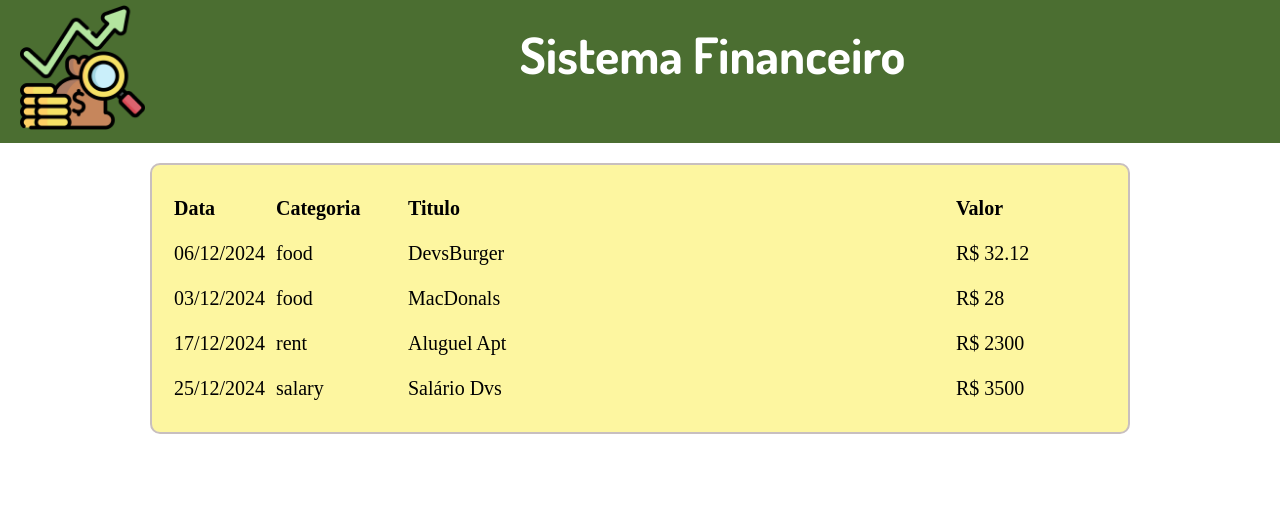
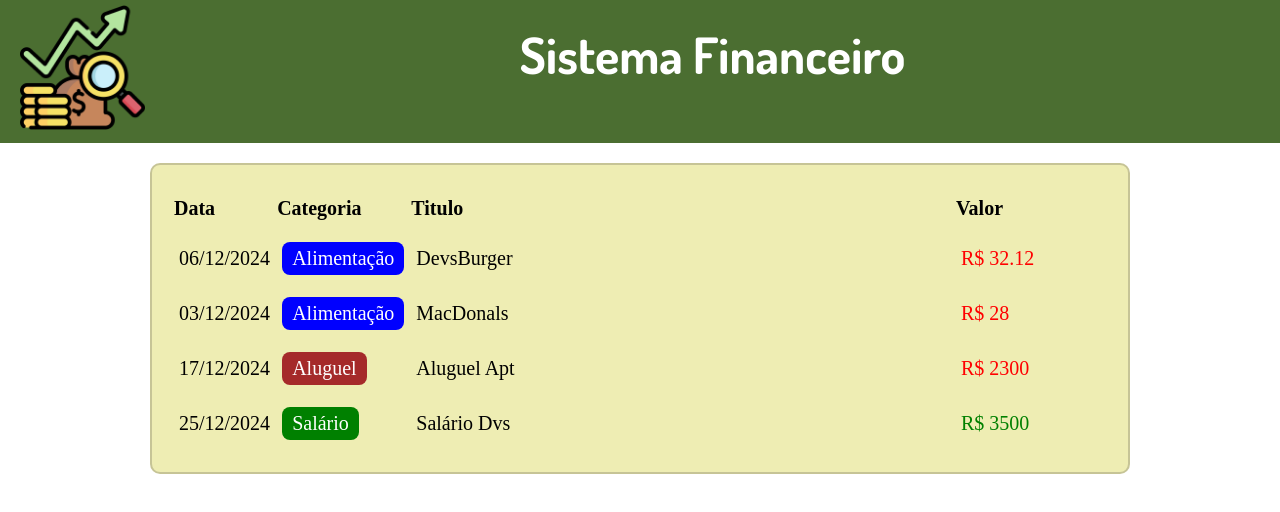
Before and after one commit to AndrePacolla/expense-tracker-, a React (Vite) app: page / in a window 1280 px wide. Shown: the top 512 px of the page. Built offline with nearby package versions, Linux system fonts and the light colour scheme.

Commit message:
fim table

```diff
--- a/src/components/TableArea/styles.ts
+++ b/src/components/TableArea/styles.ts
@@ -4,12 +4,12 @@
 export const Table = styled.table`
         width: 100%;
         padding: 20px;
-        border: 2px solid rgb(200, 191, 191) ;
+        border: 2px solid rgba(48, 42, 42, 0.21) ;
         border-radius: 10px;
         margin-top: 20px;
         font-size: 20px;
         font-family: 'Times New Roman', Times, serif;
-        background-color:rgba(250, 237, 57, 0.48) ;
+        background-color:rgba(225, 223, 122, 0.57) ;
 
 `;
 
--- a/src/components/TableItem/index.tsx
+++ b/src/components/TableItem/index.tsx
@@ -1,6 +1,8 @@
 import *as C from "./styled";
 import { Item } from "../../types/Item";
-import {formatDate} from "../../helpers/dateFilter";
+import { formatDate } from "../../helpers/dateFilter";
+import { categories } from "../../data/categories";
+
 
 
 
@@ -12,9 +14,19 @@
     return(
         <C.TableLine>
             <C.TableColumn>{formatDate(item.date)}</C.TableColumn>
-            <C.TableColumn>{item.category}</C.TableColumn>
+            <C.TableColumn>
+               <C.Category color={categories[item.category].color}>
+                 {categories[item.category].title}
+               </C.Category>
+
+
+            </C.TableColumn>
             <C.TableColumn>{item.title}</C.TableColumn>
-            <C.TableColumn>R$ {item.value}</C.TableColumn>
+            <C.TableColumn>
+                <C.Value color ={categories[item.category].expense ? "red" : "green"}>
+                    R$ {item.value}
+                </C.Value>
+            </C.TableColumn>
 
         </C.TableLine>
 
--- a/src/components/TableItem/styled.ts
+++ b/src/components/TableItem/styled.ts
@@ -1,10 +1,21 @@
 import {styled} from "styled-components";
 
-export const TableLine = styled.tr`
+export const TableLine = styled.tr``;
+
+export const TableColumn = styled.td`
+    padding: 10px 5px;
+
+`;
+export const Category = styled.div<{color: string}>`
+
+    display: inline-block;
+    padding: 5px 10px;
+    background-color: ${props => props.color};
+    border-radius: 8px;
+    color: #fff
 
 `;
 
-export const TableColumn = styled.td`
-    padding: 10px 0;
-
+export const Value = styled.div<{color: string}>`
+    color: ${props => props.color}
 `;
--- a/src/types/Item.ts
+++ b/src/types/Item.ts
@@ -3,5 +3,4 @@
     category: string;
     title: string;
     value: number;
-
 }
```
